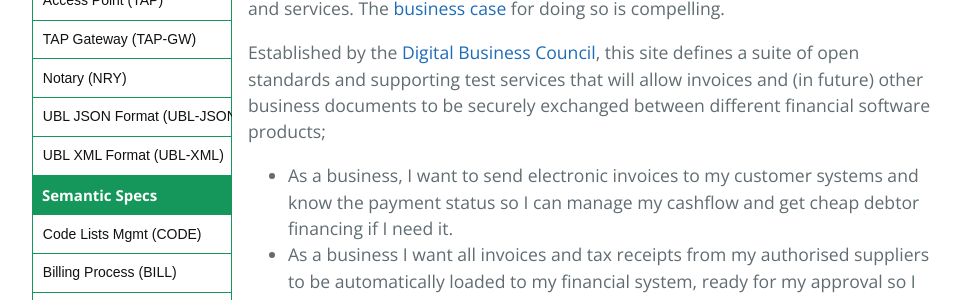
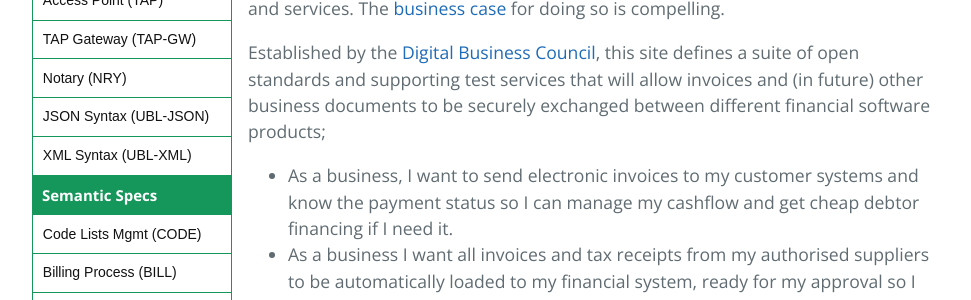
Before and after one commit to ausdigital/ausdigital.github.io, a Jekyll site: the page built from index.md, in a window 1280 px wide and 900 px high, scrolled down 449 px. Shown: the part 152-452 px from the top of the window, without its empty margins (112-1083 px from the left). Built offline with Jekyll 4.4.1, drawn with Linux system fonts in a browser that asks for light colours; our own code applies the rules of GitHub Pages for plain Markdown files.

Commit message:
shorter name

```diff
--- a/_includes/main.html
+++ b/_includes/main.html
@@ -19,8 +19,8 @@
                     <li class="pure-menu-item{% if current[1] == 'transaction-access-point' %} active{% endif %}"><a href="/transaction-access-point/" class="pure-menu-link">Access Point (TAP)</a></li>
                     <li class="pure-menu-item{% if current[1] == 'tap-gateway' %} active{% endif %}"><a href="/tap-gateway/" class="pure-menu-link">TAP Gateway (TAP-GW)</a></li>
                     <li class="pure-menu-item{% if current[1] == 'notary' %} active{% endif %}"><a href="/notary/" class="pure-menu-link">Notary (NRY)</a></li>
-                    <li class="pure-menu-item{% if current[1] == 'ubl-json' %} active{% endif %}"><a href="/ubl-json/" class="pure-menu-link">UBL JSON Format (UBL-JSON)</a></li>
-                    <li class="pure-menu-item{% if current[1] == 'ubl-xml' %} active{% endif %}"><a href="/ubl-xml/" class="pure-menu-link">UBL XML Format (UBL-XML)</a></li>
+                    <li class="pure-menu-item{% if current[1] == 'ubl-json' %} active{% endif %}"><a href="/ubl-json/" class="pure-menu-link">JSON Syntax (UBL-JSON)</a></li>
+                    <li class="pure-menu-item{% if current[1] == 'ubl-xml' %} active{% endif %}"><a href="/ubl-xml/" class="pure-menu-link">XML Syntax (UBL-XML)</a></li>
                     <li class="pure-menu-title">Semantic Specs</li>
                     <li class="pure-menu-item{% if current[1] == 'code-lists' %} active{% endif %}"><a href="/code-lists/" class="pure-menu-link">Code Lists Mgmt (CODE)</a></li>
                     <li class="pure-menu-item{% if current[1] == 'billing-semantics' %} active{% endif %}"><a href="/billing-semantics/" class="pure-menu-link">Billing Process (BILL)</a></li>
```
